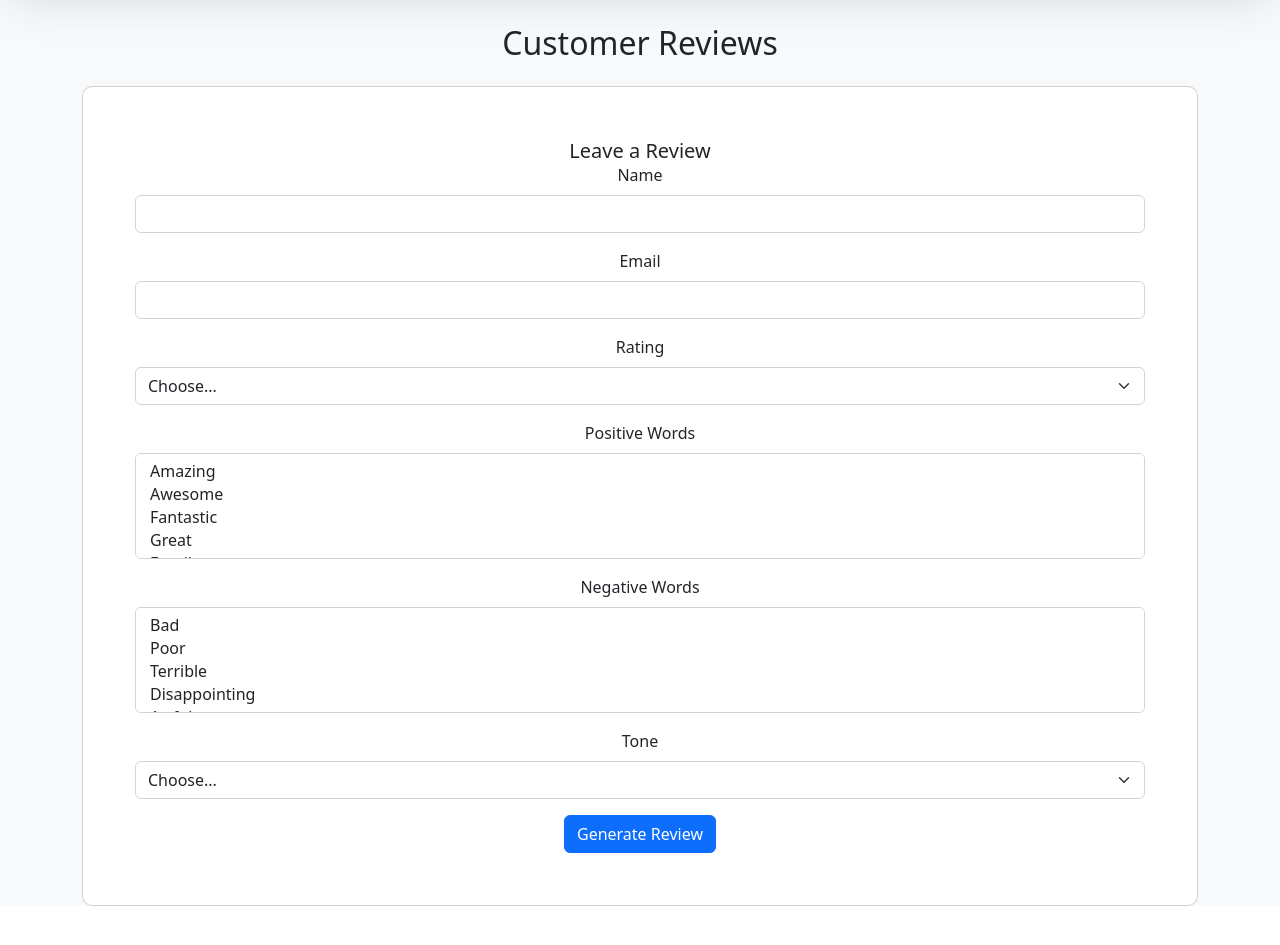
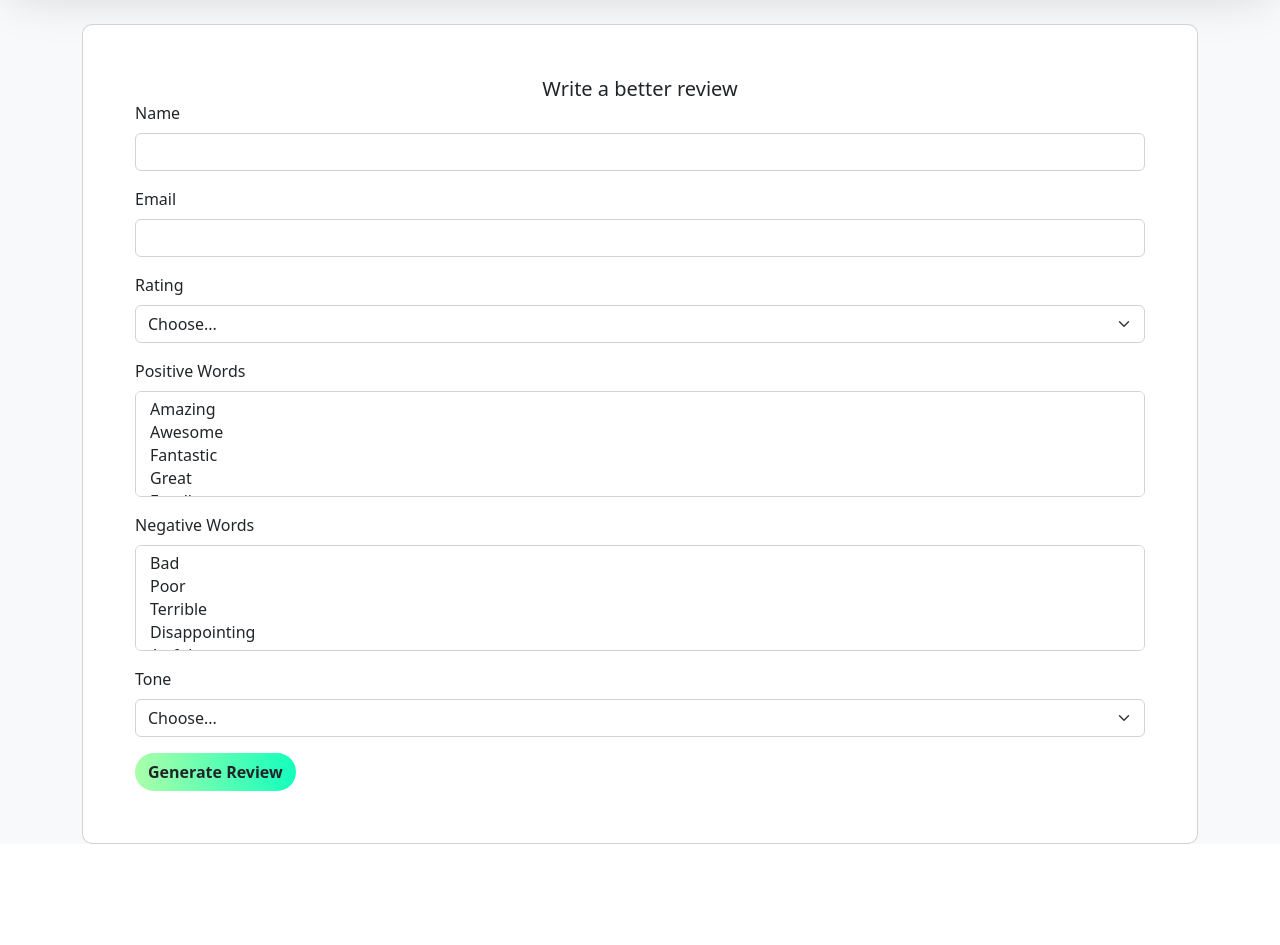
Before and after one commit to yohanJS/aira-app, a Vue app: page / in a window 1280 px wide. Shown: the part 880-1825 px from the top of the page. After the commit the page ends 1772 px from the top, so only its background shows below. Built offline with nearby package versions, Linux system fonts and the light colour scheme.

Commit message:
added a custom button

```diff
--- a/src/components/GenerateReviewSection.vue
+++ b/src/components/GenerateReviewSection.vue
@@ -1,11 +1,9 @@
 <template>
   <div class="container my-5">
-    <h2 class="text-center mb-4">Customer Reviews</h2>
-
     <div class="card mb-4">
       <div class="card-body">
-        <h5 class="card-title">Leave a Review</h5>
-        <form @submit.prevent="generateReview">
+        <h5 class="card-title">Write a better review</h5>
+        <form @submit.prevent="generateReview" class="text-start">
           <div class="mb-3">
             <label for="name" class="form-label">Name</label>
             <input type="text" class="form-control" id="name" v-model="form.name" required>
@@ -55,7 +53,7 @@
               <option value="neutral">Neutral</option>
             </select>
           </div>
-          <button type="submit" class="btn btn-primary">Generate Review</button>
+          <button type="submit" class="btn rounded-pill btn-grad text-dark fw-bold m-0">Generate Review</button>
         </form>
       </div>
     </div>
@@ -71,6 +69,19 @@
 </template>
 
 <style scoped>
+.btn-grad {
+            background-image: linear-gradient(to right, #AAFFA9 0%, #11FFBD  51%, #AAFFA9  100%);
+            text-align: center;
+            transition: 0.5s;
+            background-size: 200% auto;
+          }
+
+          .btn-grad:hover {
+            background-position: right center; /* change the direction of the change here */
+            color: #fff;
+            text-decoration: none;
+          }
+
 .reviews {
   max-height: 400px;
   overflow-y: auto;
```
